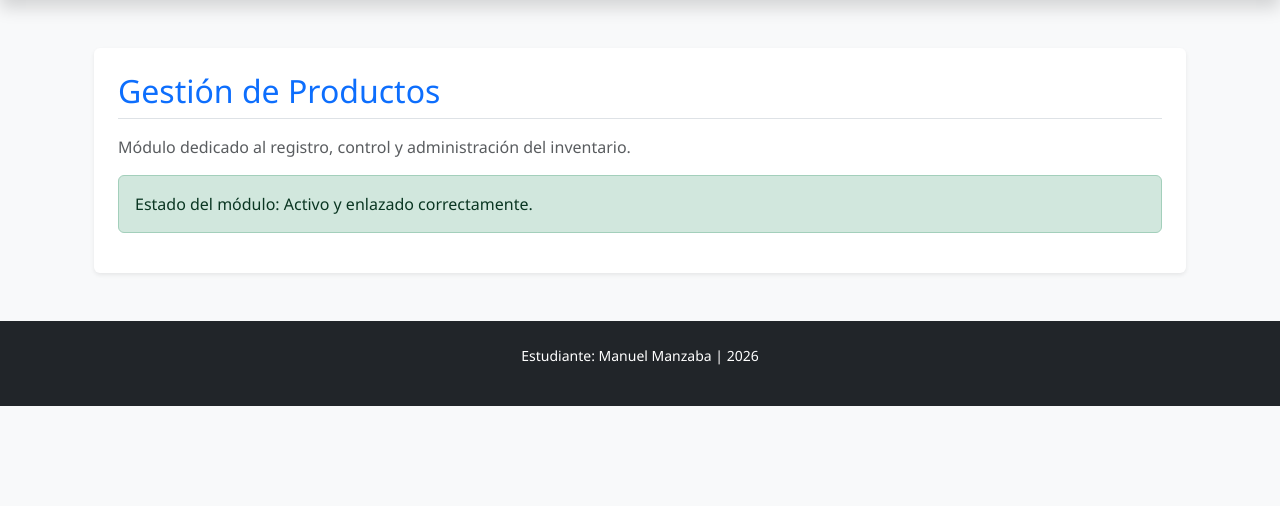
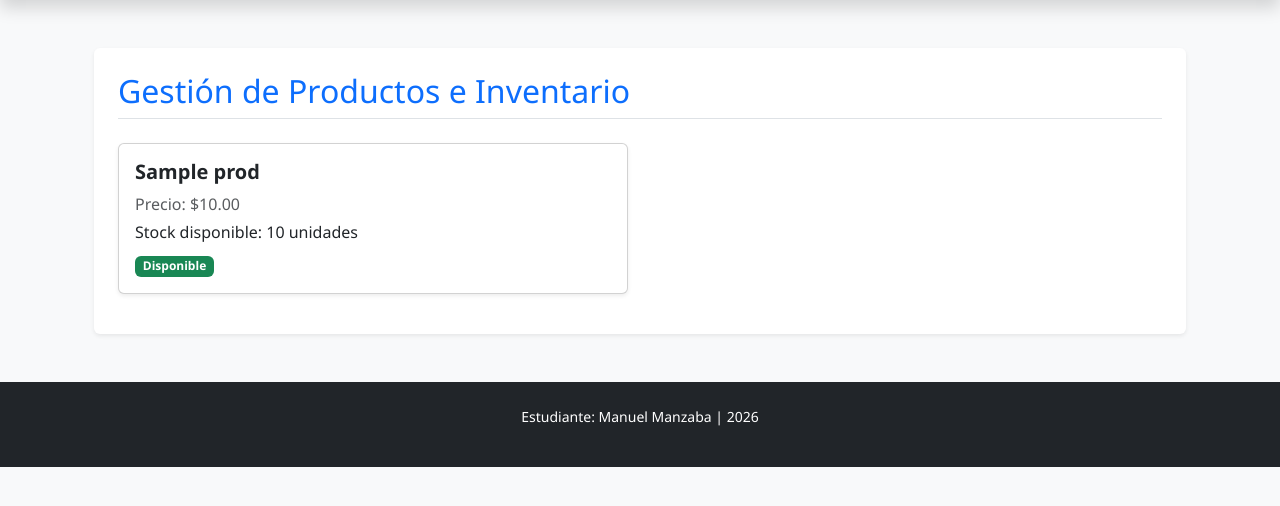
Before and after one commit to ManuelManzaba/2626----DESARROLLO-DE-APLICACIONES-WEB--General, a Flask app: template templates/productos.html in a window 1280 px wide. Shown: the part 56-562 px from the top of the page. Run offline with Flask 3, Linux system fonts and the light colour scheme; the template is opened without the code that fills it: most values are stand-ins (such as "Sample title", 1, 10 or a date in 2020).

Commit message:
Avance 10/16: Plantillas: generación de contenido dinámico y reutilización de componentes

```diff
--- a/app.py
+++ b/app.py
@@ -5,17 +5,36 @@ app = Flask(__name__)
 
 @app.route("/")
 def home():
-    return render_template("index.html")
+    # Variable simple y diccionario para la página de inicio
+    titulo_seccion = "Panel de Control Tecnológico"
+    info_usuario = {
+        "nombre": "Manuel Manzaba",
+        "carrera": "Tecnologías de la Información",
+        "semestre": "Ciclo Activo"
+    }
+    return render_template("index.html", titulo=titulo_seccion, usuario=info_usuario)
 
 
 @app.route("/productos")
 def productos():
-    return render_template("productos.html")
+    # Lista de diccionarios para cumplir con los bucles y condiciones de Jinja2
+    lista_productos = [
+        {"id": 1, "nombre": "Licenciamiento Software Web", "precio": 150.00, "stock": 10},
+        {"id": 2, "nombre": "Servidor Cloud VPS", "precio": 300.00, "stock": 0},
+        {"id": 3, "nombre": "Mantenimiento Preventivo IT", "precio": 80.00, "stock": 5},
+        {"id": 4, "nombre": "Auditoría de Redes", "precio": 200.00, "stock": 0}
+    ]
+    return render_template("productos.html", productos=lista_productos)
 
 
 @app.route("/clientes")
 def clientes():
-    return render_template("clientes.html")
+    lista_clientes = [
+        {"empresa": "Corporación Alfa", "ciudad": "Quito", "activo": True},
+        {"empresa": "Soluciones Beta", "ciudad": "Santo Domingo", "activo": False},
+        {"empresa": "Global Tech S.A.", "ciudad": "Manta", "activo": True}
+    ]
+    return render_template("clientes.html", clientes=lista_clientes)
 
 
 @app.route("/proveedores")
--- a/templates/base.html
+++ b/templates/base.html
@@ -11,25 +11,8 @@
 </head>
 <body>
 
-    <header class="sticky-top">
-        <nav class="navbar navbar-expand-lg navbar-dark bg-dark shadow">
-            <div class="container">
-                <a class="navbar-brand fw-bold text-primary" href="/">MM Portafolio</a>
-                <button class="navbar-toggler" type="button" data-bs-toggle="collapse" data-bs-target="#navbarNav">
-                    <span class="navbar-toggler-icon"></span>
-                </button>
-                <div class="collapse navbar-collapse" id="navbarNav">
-                    <ul class="navbar-nav ms-auto">
-                        <li class="nav-item"><a class="nav-link" href="/">Inicio</a></li>
-                        <li class="nav-item"><a class="nav-link" href="/productos">Productos</a></li>
-                        <li class="nav-item"><a class="nav-link" href="/clientes">Clientes</a></li>
-                        <li class="nav-item"><a class="nav-link" href="/proveedores">Proveedores</a></li>
-                        <li class="nav-item"><a class="nav-link" href="/facturacion">Facturación</a></li>
-                    </ul>
-                </div>
-            </div>
-        </nav>
-    </header>
+    <!-- Componente reutilizable de la barra de navegación -->
+    {% include "components/navbar.html" %}
 
     <main class="container my-5">
         <!-- Bloque donde se inyectará el contenido de cada página individual -->
--- /dev/null
+++ b/templates/components/navbar.html
@@ -0,0 +1,19 @@
+<header class="sticky-top">
+    <nav class="navbar navbar-expand-lg navbar-dark bg-dark shadow">
+        <div class="container">
+            <a class="navbar-brand fw-bold text-primary" href="{{ url_for('home') }}">MM Portafolio</a>
+            <button class="navbar-toggler" type="button" data-bs-toggle="collapse" data-bs-target="#navbarNav">
+                <span class="navbar-toggler-icon"></span>
+            </button>
+            <div class="collapse navbar-collapse" id="navbarNav">
+                <ul class="navbar-nav ms-auto">
+                    <li class="nav-item"><a class="nav-link" href="{{ url_for('home') }}">Inicio</a></li>
+                    <li class="nav-item"><a class="nav-link" href="{{ url_for('productos') }}">Productos</a></li>
+                    <li class="nav-item"><a class="nav-link" href="{{ url_for('clientes') }}">Clientes</a></li>
+                    <li class="nav-item"><a class="nav-link" href="{{ url_for('proveedores') }}">Proveedores</a></li>
+                    <li class="nav-item"><a class="nav-link" href="{{ url_for('facturacion') }}">Facturación</a></li>
+                </ul>
+            </div>
+        </div>
+    </nav>
+</header>
--- a/templates/productos.html
+++ b/templates/productos.html
@@ -2,9 +2,29 @@
 {% block content %}
 <div class="container my-4">
     <div class="bg-white p-4 rounded shadow-sm">
-        <h2 class="text-primary border-bottom pb-2 mb-3">Gestión de Productos</h2>
-        <p class="text-muted">Módulo dedicado al registro, control y administración del inventario.</p>
-        <div class="alert alert-success">Estado del módulo: Activo y enlazado correctamente.</div>
+        <h2 class="text-primary border-bottom pb-2 mb-4">Gestión de Productos e Inventario</h2>
+
+        <div class="row">
+            <!-- Bucle for de Jinja2 para recorrer la lista enviada desde app.py -->
+            {% for prod in productos %}
+            <div class="col-md-6 mb-3">
+                <div class="card h-100 shadow-sm p-3">
+                    <h5 class="fw-bold">{{ prod.nombre }}</h5>
+                    <p class="text-muted mb-1">Precio: ${{ "%.2f"|format(prod.precio) }}</p>
+                    <p class="mb-2">Stock disponible: {{ prod.stock }} unidades</p>
+
+                    <div>
+                        <!-- Condicional if / else de Jinja2 -->
+                        {% if prod.stock > 0 %}
+                            <span class="badge bg-success">Disponible</span>
+                        {% else %}
+                            <span class="badge bg-danger">Agotado</span>
+                        {% endif %}
+                    </div>
+                </div>
+            </div>
+            {% endfor %}
+        </div>
     </div>
 </div>
 {% endblock %}
```
Also changed, not shown: templates/index.html (+5 -6 lines).
